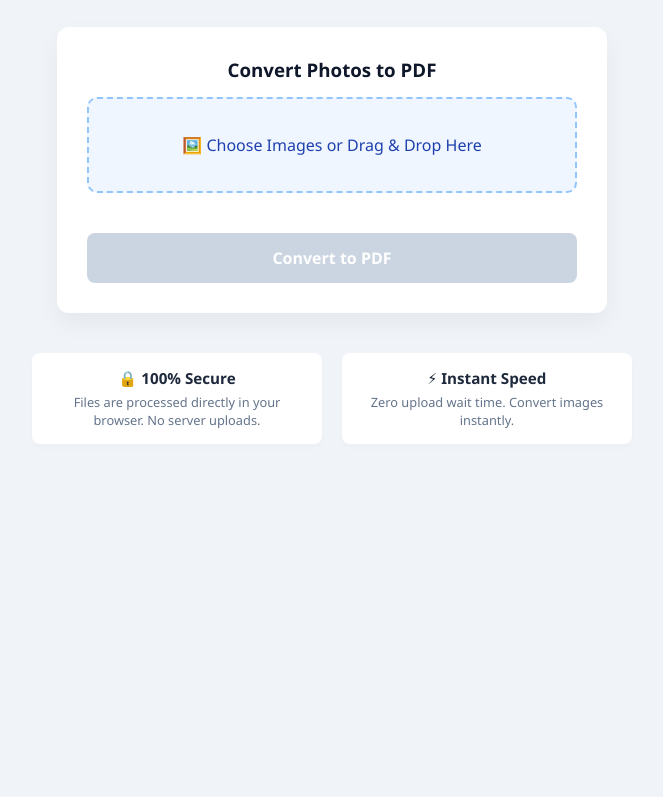
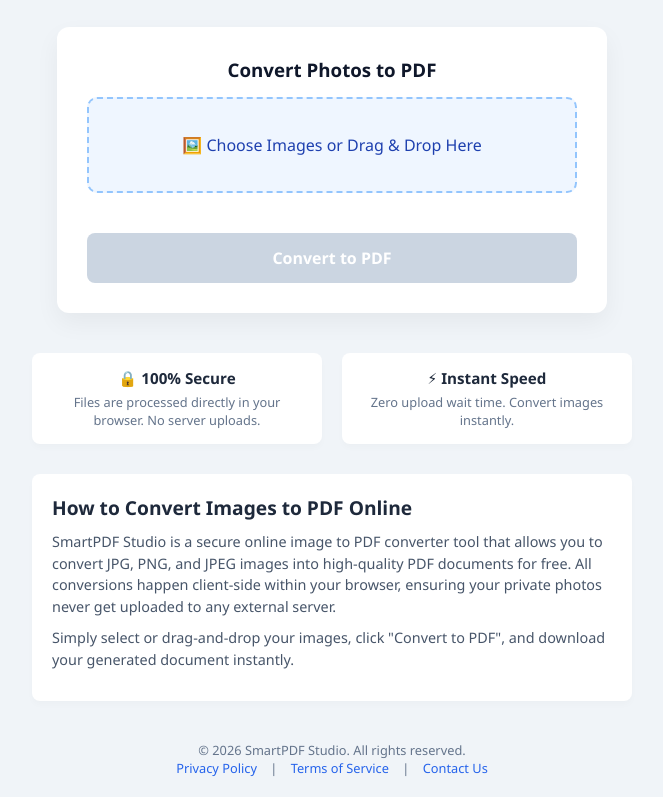
Before and after one commit to achaki300-netizen/smartpdf, a plain HTML site: page index.html in a window 1280 px wide. Shown: the part 118-915 px from the top of the page, without its empty margins (308-971 px from the left). Before the commit the page ends 800 px from the top, so only its background shows below. Drawn offline with nearby package versions, Linux system fonts and the light colour scheme.

Commit message:
Update index.html

```diff
--- a/index.html
+++ b/index.html
@@ -5,7 +5,6 @@
   <meta name="viewport" content="width=device-width, initial-scale=1.0">
   <title>SmartPDF Studio - Image to PDF</title>
 
-  <!-- Yeh line aapki website me logo (favicon) dikhayegi -->
   <link rel="icon" href="https://cdn-icons-png.flaticon.com/512/3334/3334338.png" type="image/png">
 
   <script src="https://cdnjs.cloudflare.com/ajax/libs/jspdf/2.5.1/jspdf.umd.min.js"></script>
@@ -37,6 +36,14 @@
     .feature-box { background: white; padding: 15px; border-radius: 8px; flex: 1; box-shadow: 0 4px 6px rgba(0,0,0,0.02); }
     .feature-box h4 { font-size: 0.95rem; color: #1e293b; margin-bottom: 5px; }
     .feature-box p { font-size: 0.8rem; color: #64748b; }
+
+    .content-section { max-width: 600px; width: 100%; background: white; border-radius: 8px; padding: 20px; margin-top: 30px; box-shadow: 0 4px 6px rgba(0,0,0,0.02); font-size: 0.9rem; color: #475569; }
+    .content-section h2 { font-size: 1.2rem; color: #1e293b; margin-bottom: 10px; }
+    .content-section p { margin-bottom: 10px; line-height: 1.5; }
+
+    footer { margin-top: 40px; text-align: center; font-size: 0.8rem; color: #64748b; }
+    footer a { color: #2563eb; text-decoration: none; margin: 0 10px; }
+    footer a:hover { text-decoration: underline; }
   </style>
 </head>
 <body>
@@ -69,6 +76,21 @@
       <p>Zero upload wait time. Convert images instantly.</p>
     </div>
   </div>
+
+  <div class="content-section">
+    <h2>How to Convert Images to PDF Online</h2>
+    <p>SmartPDF Studio is a secure online image to PDF converter tool that allows you to convert JPG, PNG, and JPEG images into high-quality PDF documents for free. All conversions happen client-side within your browser, ensuring your private photos never get uploaded to any external server.</p>
+    <p>Simply select or drag-and-drop your images, click "Convert to PDF", and download your generated document instantly.</p>
+  </div>
+
+  <footer>
+    <p>&copy; 2026 SmartPDF Studio. All rights reserved.</p>
+    <p>
+      <a href="#privacy">Privacy Policy</a> |
+      <a href="#terms">Terms of Service</a> |
+      <a href="mailto:support@smartpdf.store">Contact Us</a>
+    </p>
+  </footer>
 
   <script>
     let selectedImages = [];
```
